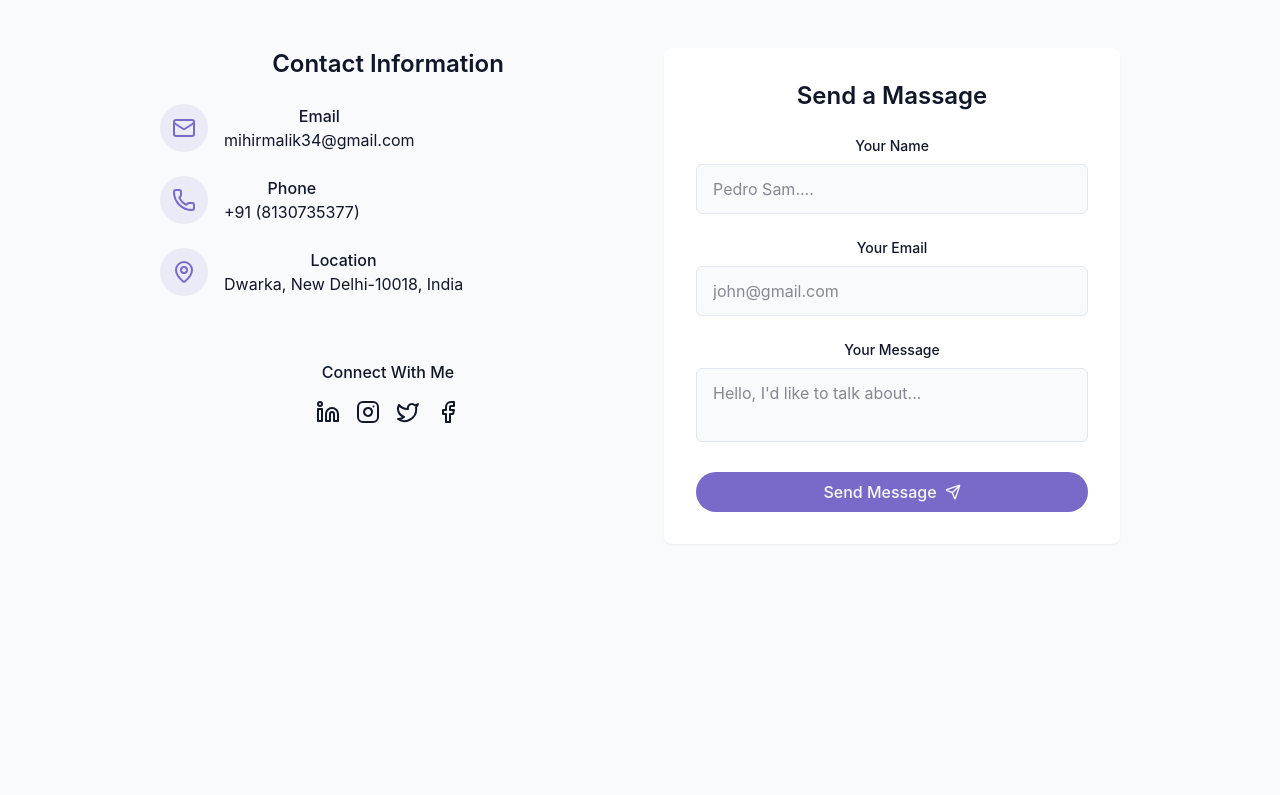
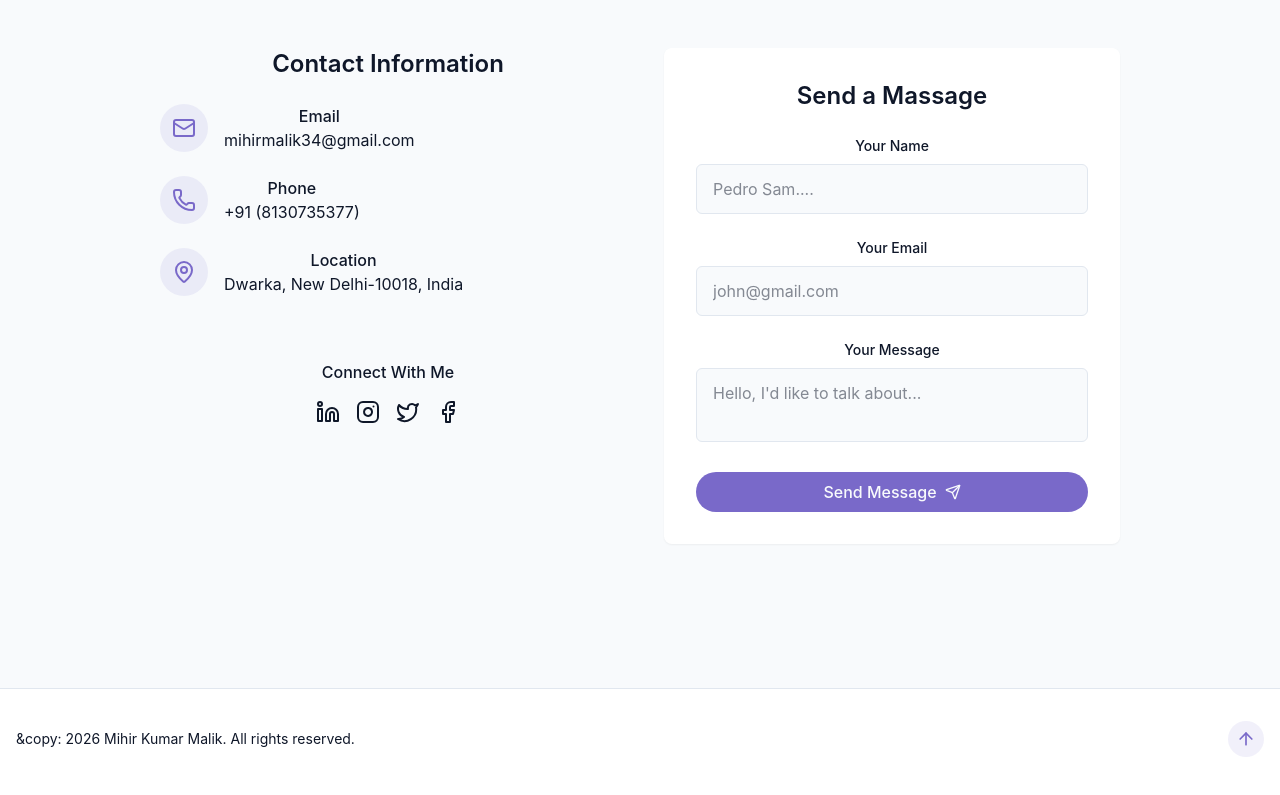
Before and after one commit to MihirKumar-09/PORTFOLIO, a React (Vite) app: page / in a window 1280 px wide. Shown: the part 3848-4643 px from the top of the page. Before the commit the page ends 4488 px from the top, so only its background shows below. Built offline with nearby package versions, Linux system fonts and the light colour scheme.

Commit message:
Complete Footer Section

```diff
--- /dev/null
+++ b/src/components/Footer.jsx
@@ -0,0 +1,19 @@
+import { ArrowUp } from "lucide-react";
+
+export default function Footer() {
+  return (
+    <footer className="py-12 px-4 bg-card relative border-t border-border mt-12 pt-8 flex flex-wrap justify-between items-center">
+      <p className="text-sm text-muted-foreground">
+        &copy: {new Date().getFullYear()} Mihir Kumar Malik. All rights
+        reserved.
+      </p>
+
+      <a
+        href="#hero"
+        className="bg-primary/10 hover:bg-primary/20 rounded-full p-2 text-primary transition-colors"
+      >
+        <ArrowUp size={20} />
+      </a>
+    </footer>
+  );
+}
--- a/src/pages/Home.jsx
+++ b/src/pages/Home.jsx
@@ -1,5 +1,6 @@
 import AboutSection from "../components/AboutMe";
 import ContactSection from "../components/ContactSection";
+import Footer from "../components/Footer";
 import HeroSection from "../components/HeroSection";
 import Navbar from "../components/Navbar";
 import ProjectsSection from "../components/ProjectsSection";
@@ -27,6 +28,7 @@
       </main>
 
       {/* Footer */}
+      <Footer />
     </div>
   );
 }
```
